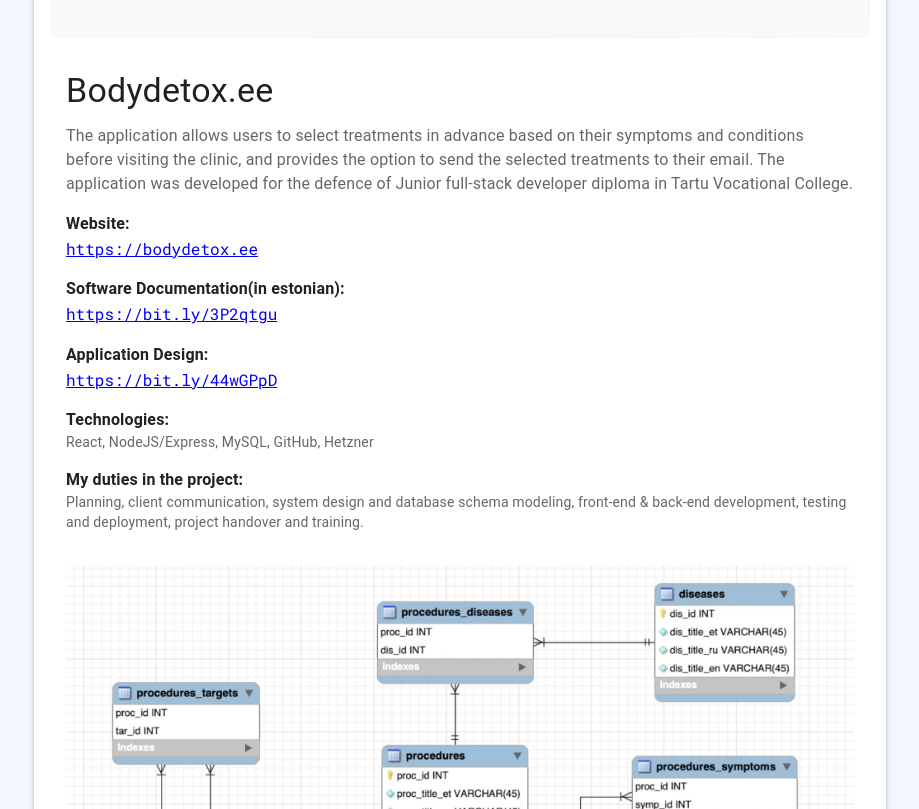
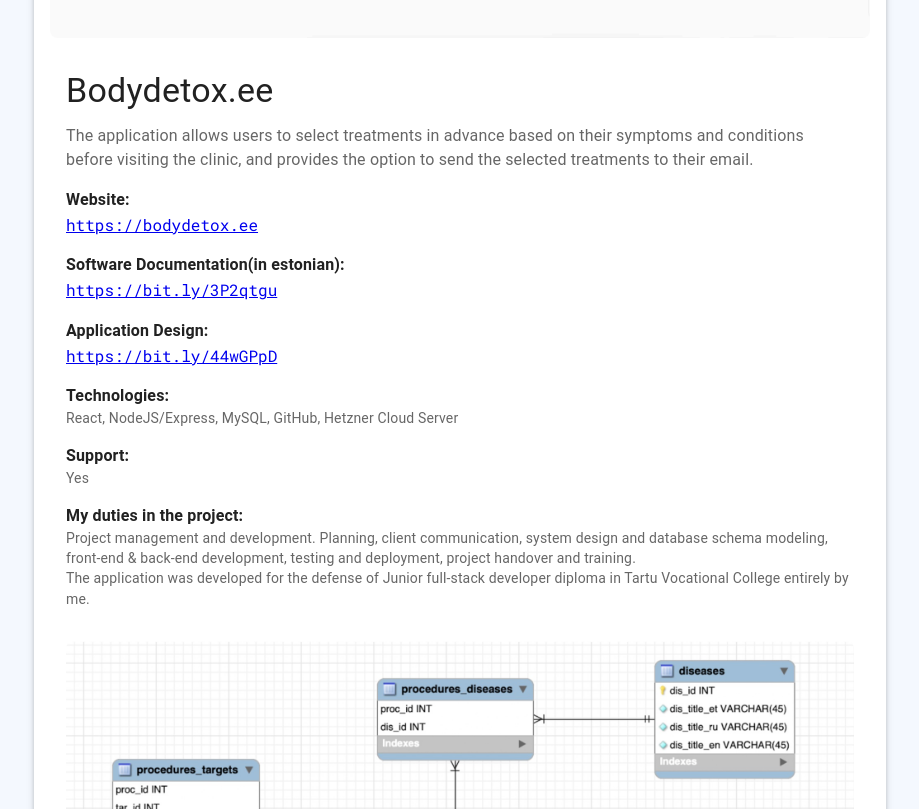
Before and after one commit to juliataro/portfolio-website, a React (Vite) app: page /projects/bodydetox in a window 1280 px wide. Shown: the part 580-1389 px from the top of the page, without its empty margins (180-1099 px from the left). Built offline with nearby package versions, Linux system fonts and the light colour scheme.

Commit message:
Editing of texts

```diff
--- a/src/projects/bodydetox.tsx
+++ b/src/projects/bodydetox.tsx
@@ -53,8 +53,7 @@
                 The application allows users to select treatments in advance
                 based on their symptoms and conditions before visiting the
                 clinic, and provides the option to send the selected treatments
-                to their email. The application was developed for the defence of
-                Junior full-stack developer diploma in Tartu Vocational College.
+                to their email.
               </Typography>
 
               {/* ➕ Additional Info Section */}
@@ -108,16 +107,29 @@
                   Technologies:
                 </Typography>
                 <Typography variant="body2" color="text.secondary">
-                  React, NodeJS/Express, MySQL, GitHub, Hetzner
+                  React, NodeJS/Express, MySQL, GitHub, Hetzner Cloud Server
+                </Typography>
+                <Typography
+                  variant="body1"
+                  sx={{ fontWeight: "bold", marginTop: "1em" }}
+                >
+                  Support:
+                </Typography>
+                <Typography variant="body2" color="text.secondary">
+                  Yes
                 </Typography>
 
                 <Typography variant="body1" sx={{ mt: 2, fontWeight: "bold" }}>
                   My duties in the project:
                 </Typography>
                 <Typography variant="body2" color="text.secondary">
-                  Planning, client communication, system design and database
-                  schema modeling, front-end & back-end development, testing and
-                  deployment, project handover and training.
+                  Project management and development. Planning, client
+                  communication, system design and database schema modeling,
+                  front-end & back-end development, testing and deployment,
+                  project handover and training. <br />
+                  The application was developed for the defense of Junior
+                  full-stack developer diploma in Tartu Vocational College
+                  entirely by me.
                 </Typography>
               </Box>
 
--- a/src/projects/nagemisteraapia.tsx
+++ b/src/projects/nagemisteraapia.tsx
@@ -90,16 +90,26 @@
                   Technologies planned to be used:
                 </Typography>
                 <Typography variant="body2" color="text.secondary">
-                  AngularJS, SpringBoot, PostgreSQL, BitBucket
+                  WordPress, Figma
+                </Typography>
+                <Typography
+                  variant="body1"
+                  sx={{ fontWeight: "bold", marginTop: "1em" }}
+                >
+                  Support:
+                </Typography>
+                <Typography variant="body2" color="text.secondary">
+                  No
                 </Typography>
 
                 <Typography variant="body1" sx={{ mt: 2, fontWeight: "bold" }}>
                   My duties in the project:
                 </Typography>
                 <Typography variant="body2" color="text.secondary">
-                  Planning, client communication, system design and database
-                  schema modeling, front-end & back-end development, testing and
-                  deployment, project handover and training.
+                  Project management and development. Planning, client
+                  communication, system design and database schema modeling,
+                  front-end & back-end development, testing and deployment,
+                  project handover and training.
                 </Typography>
               </Box>
 
--- a/src/projects/peipsikaup.tsx
+++ b/src/projects/peipsikaup.tsx
@@ -81,8 +81,18 @@
                   My duties in the project:
                 </Typography>
                 <Typography variant="body2" color="text.secondary">
-                  Planning, client communication, image editing, product data
-                  entry, testing, project handover and training.
+                  Partly Project Manager, Developer. Planning, client
+                  communication, control of copywriters workflow, image editing,
+                  product data entry, testing, project handover and training.
+                </Typography>
+                <Typography
+                  variant="body1"
+                  sx={{ fontWeight: "bold", marginTop: "1em" }}
+                >
+                  Support:
+                </Typography>
+                <Typography variant="body2" color="text.secondary">
+                  Yes
                 </Typography>
               </Box>
 
--- a/src/projects/spavarska.tsx
+++ b/src/projects/spavarska.tsx
@@ -95,13 +95,23 @@
                   WordPress / Astra Woocommerce , Salbos booking system,
                   plugins, Figma
                 </Typography>
+                <Typography
+                  variant="body1"
+                  sx={{ fontWeight: "bold", marginTop: "1em" }}
+                >
+                  Support:
+                </Typography>
+                <Typography variant="body2" color="text.secondary">
+                  2022 - 12.2024
+                </Typography>
 
                 <Typography variant="body1" sx={{ mt: 2, fontWeight: "bold" }}>
                   My duties in the project:
                 </Typography>
                 <Typography variant="body2" color="text.secondary">
-                  Redesign layout, images editing and size/weight optimization,
-                  creation, css customisation.
+                  Developer. It was large project with redesign of existing
+                  site, images editing and size/weight optimization, creation,
+                  css customization.
                 </Typography>
               </Box>
 
--- a/src/projects/tobroxwood.tsx
+++ b/src/projects/tobroxwood.tsx
@@ -49,8 +49,7 @@
               <Typography variant="body1" color="text.secondary" sx={{ mb: 2 }}>
                 Firm website for timber product sales. Built to showcase product
                 categories with clean visual presentation and ease of
-                navigation. Website is done whithout sсetch, as was ordered to
-                be done
+                navigation.
               </Typography>
 
               <Box>
@@ -78,6 +77,15 @@
                 <Typography variant="body2" color="text.secondary">
                   WordPress, Elementor, Custom CSS, SEO tools
                 </Typography>
+                <Typography
+                  variant="body1"
+                  sx={{ fontWeight: "bold", marginTop: "1em" }}
+                >
+                  Support:
+                </Typography>
+                <Typography variant="body2" color="text.secondary">
+                  Yes
+                </Typography>
 
                 <Typography
                   variant="body1"
@@ -86,11 +94,17 @@
                   My duties in the project:
                 </Typography>
                 <Typography variant="body2" color="text.secondary">
-                  Turnkey website. Work without a sketch was more difficult than
-                  I assumed - in the course of the work had to quickly solve the
-                  overall composition, customise the theme Astra. We also
-                  purchased hosting and domain. I handed over the project and
-                  created a tutorial video.
+                  My role in this project was PM and developer. This is turnkey
+                  website that is made without sketch, as was ordered to be done
+                  ASAP and had to be ready yesterday. <br />
+                  Astra theme had been chosen in case for need to use
+                  Woocomerce, and such as secured login page, backup,
+                  Uptimerobot and CAPTCHA.
+                  <br />
+                  As the project had to be done quickly I had no time to find
+                  the copywriter, so my role was to be the Prompt Engineer to
+                  create texts and had arranged with an Estonian teacher I know
+                  to check them out.
                 </Typography>
               </Box>
             </CardContent>
```
